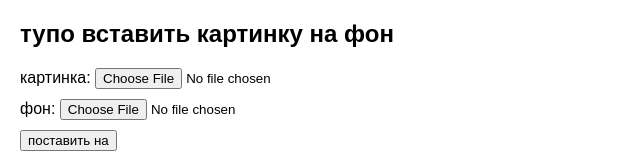
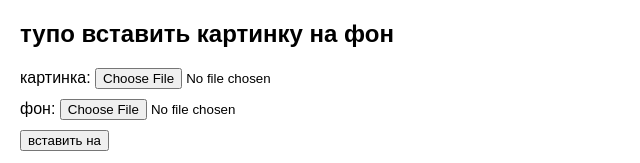
Before and after one commit to Eltaurus-Lt/SomeoneSmart, a plain HTML site: page index.html in a window 1280 px wide. Shown: the top 163 px of the page, 0-640 px from the left. Drawn offline with Linux system fonts and the light colour scheme.

Commit message:
Update index.html

```diff
--- a/index.html
+++ b/index.html
@@ -41,7 +41,7 @@
     </label>
   </div>
 
-  <button id="combineBtn">поставить на</button>
+  <button id="combineBtn">вставить на</button>
 
   <canvas id="canvas"></canvas>
   <a id="downloadLink" download="combined.png">
```
